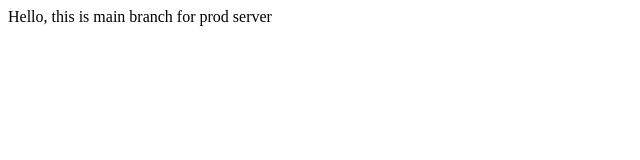
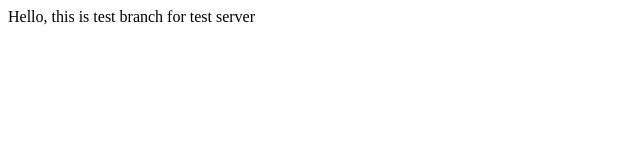
Before and after one commit to CoderRitwikG/JenkinsAssignment2new, a plain HTML site: page index.html in a window 1280 px wide. Shown: the full height of the page, 0-640 px from the left. Drawn offline with Linux system fonts and the light colour scheme.

Commit message:
Update index.html

```diff
--- a/index.html
+++ b/index.html
@@ -1,5 +1,5 @@
 <html>
         <body>
-                Hello, this is main branch for prod server
+                Hello, this is test branch for test server
         </body>
 </html>
```
